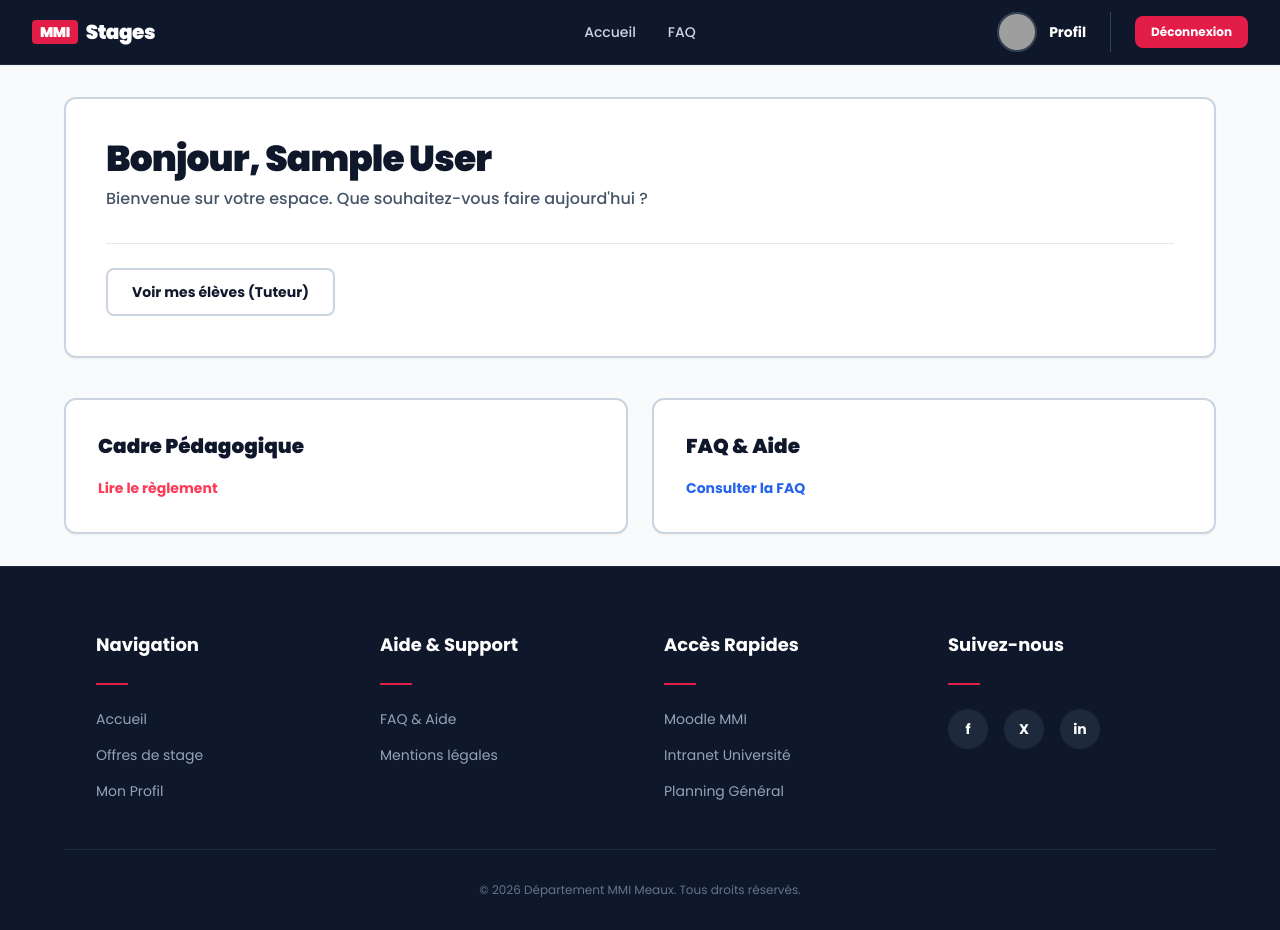
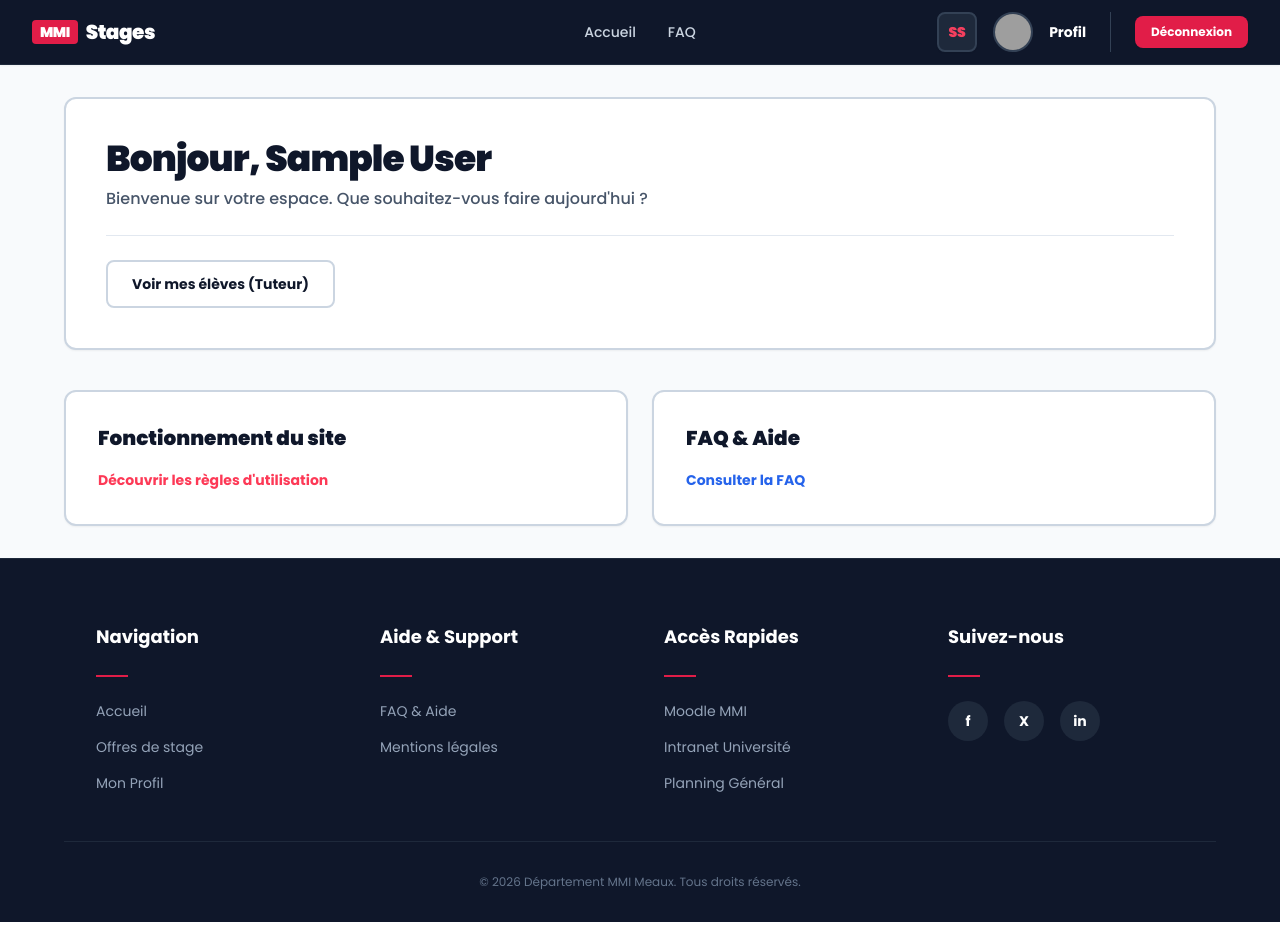
Before and after one commit to Ir0k888/SAE-201-203-stages, a PHP site: page / in a window 1280 px wide. Run offline with PHP 8.4, Linux system fonts and the light colour scheme; the visitor is signed in with stand-in values (Sample User, id 1); tables that the repository leaves empty hold one stand-in row (values such as "Sample post"); some libraries are stand-ins or nearby versions; grey boxes are pictures that could not be loaded.

Commit message:
modif_zaidi_ux

```diff
--- a/includes/navbar.php
+++ b/includes/navbar.php
@@ -5,6 +5,11 @@ $pages_path = $is_root ? 'pages/' : '';
 $role_check = $_SESSION['role'] ?? '';
 $type_compte_check = $_SESSION['type_compte'] ?? '';
 $photo_profil = $_SESSION['photo_profil'] ?? 'default.png';
+
+// Calcul des initiales
+$prenom_init = $_SESSION['prenom'] ?? 'U';
+$nom_init = $_SESSION['nom'] ?? 'S';
+$initiales = strtoupper(substr($prenom_init, 0, 1) . substr($nom_init, 0, 1));
 ?>
 <style>
     @import url('https://fonts.googleapis.com/css2?family=Poppins:wght@300;400;500;600;700;800;900&display=swap');
@@ -29,6 +34,8 @@ $photo_profil = $_SESSION['photo_profil'] ?? 'default.png';
 
         <?php elseif ($role_check === 'Administrateur'): ?>
             <li><a href="<?= $pages_path ?>validation_comptes.php" class="text-slate-300 hover:text-white transition-colors">Comptes & Rôles</a></li>
+            <!-- LIEN POUR L'ADMIN VERS LES SOUTENANCES -->
+            <li><a href="<?= $pages_path ?>admin_soutenances.php" class="text-slate-300 hover:text-white transition-colors">Soutenances</a></li>
 
         <?php elseif ($type_compte_check === 'enseignant'): ?>
             <li><a href="<?= $pages_path ?>offres.php" class="text-slate-300 hover:text-white transition-colors">Gérer les Offres</a></li>
@@ -43,7 +50,12 @@ $photo_profil = $_SESSION['photo_profil'] ?? 'default.png';
     </ul>
 
     <div class="flex items-center justify-end gap-6 w-1/4">
-        <div class="flex items-center gap-3 border-r border-slate-700 pr-6">
+        <div class="flex items-center gap-4 border-r border-slate-700 pr-6">
+            <!-- INITIALES AJOUTÉES ICI -->
+            <span title="Vos initiales" class="flex items-center justify-center w-10 h-10 bg-slate-800 rounded-lg border-2 border-slate-700 text-sm font-black text-rose-500 shadow-sm">
+                <?= $initiales ?>
+            </span>
+
             <a href="<?= $pages_path ?>profil.php" class="block w-10 h-10 rounded-full overflow-hidden border-2 border-slate-700 hover:border-rose-400 transition-colors bg-slate-800">
                 <img src="<?= $root_path ?>assets/uploads/<?= htmlspecialchars($photo_profil) ?>"
                      onerror="this.src='https://ui-avatars.com/api/?name=Profil&background=0f172a&color=fff'"
--- a/index.php
+++ b/index.php
@@ -1,4 +1,8 @@
 <?php
+header("Cache-Control: no-store, no-cache, must-revalidate, max-age=0");
+header("Cache-Control: post-check=0, pre-check=0", false);
+header("Pragma: no-cache");
+
 session_start();
 require_once 'config/database.php';
 
@@ -7,11 +11,21 @@ if (!isset($_SESSION['user_id'])) {
     exit();
 }
 
+$id_user = $_SESSION['user_id'];
 $nom = $_SESSION['nom'];
 $prenom = $_SESSION['prenom'];
-$role = $_SESSION['role'];
+$role = $_SESSION['role'] ?? 'Enseignant';
 $type_compte = $_SESSION['type_compte'];
 
+// VÉRIFICATION DU RGPD EN TEMPS RÉEL
+$table_user = ($type_compte === 'enseignant') ? 'Enseignant' : 'Etudiant';
+$id_col = ($type_compte === 'enseignant') ? 'id_enseignant' : 'id_etudiant';
+
+$stmt_rgpd = $pdo->prepare("SELECT politique_acceptee FROM $table_user WHERE $id_col = ?");
+$stmt_rgpd->execute([$id_user]);
+$politique_acceptee = $stmt_rgpd->fetchColumn();
+
+// Données de l'étudiant
 $offres_preview = [];
 if ($role === 'Etudiant') {
     $offres_preview = $pdo->query("SELECT * FROM Offre_de_stage ORDER BY id_offre_de_stage DESC LIMIT 3")->fetchAll();
@@ -28,24 +42,35 @@ if ($role === 'Etudiant') {
         body { font-family: 'Poppins', sans-serif; }
     </style>
 </head>
-<body class="bg-slate-50 text-slate-900 min-h-screen flex flex-col">
+<body class="bg-slate-50 text-slate-900 min-h-screen flex flex-col <?= ($politique_acceptee == 0) ? 'overflow-hidden' : '' ?>">
 
     <?php include 'includes/navbar.php'; ?>
 
     <main class="flex-grow p-8">
         <div class="max-w-6xl mx-auto space-y-10">
 
-            <!-- BORDURE EPAISSIE ICI -->
             <div class="bg-white p-10 rounded-xl border-2 border-slate-300 shadow-sm">
                 <h1 class="text-4xl font-black tracking-tight mb-2">Bonjour, <?= htmlspecialchars($prenom) ?></h1>
-                <p class="text-slate-600 font-medium mb-8">Bienvenue sur votre espace. Que souhaitez-vous faire aujourd'hui ?</p>
+                <p class="text-slate-600 font-medium mb-6">Bienvenue sur votre espace. Que souhaitez-vous faire aujourd'hui ?</p>
+
+                <?php if ($type_compte === 'enseignant' && $role !== 'Administrateur'): ?>
+                    <div class="mb-8 p-4 bg-slate-50 border-2 border-slate-200 rounded-lg inline-block">
+                        <p class="text-sm text-slate-700 font-medium">
+                            <span class="font-bold text-slate-900">Vos rôles attribués :</span>
+                            <span class="text-rose-600 font-bold ml-2"><?= htmlspecialchars($role) ?></span>
+                        </p>
+                    </div>
+                <?php endif; ?>
 
                 <div class="flex flex-wrap gap-4 pt-6 border-t border-slate-200">
                     <?php if ($role === 'Administrateur'): ?>
                         <a href="pages/validation_comptes.php" class="bg-slate-900 text-white font-bold text-sm px-6 py-3 rounded-lg hover:bg-slate-800 transition-colors">Modérer les comptes</a>
+                        <a href="pages/admin_soutenances.php" style="background-color: #FD3956;" class="text-white font-bold text-sm px-6 py-3 rounded-lg hover:bg-[#651617] transition-colors">Valider les dates de soutenance</a>
+
                     <?php elseif ($role === 'Etudiant'): ?>
                         <a href="pages/offres.php" style="background-color: #FD3956;" class="text-white font-bold text-sm px-6 py-3 rounded-lg hover:bg-[#651617] transition-colors">Voir les offres</a>
                         <a href="pages/suivi-recherches.php" class="bg-slate-900 text-white font-bold text-sm px-6 py-3 rounded-lg hover:bg-slate-800 transition-colors">Mes candidatures</a>
+
                     <?php else: ?>
                         <?php if (str_contains($role, 'Responsable de stage')): ?>
                             <a href="pages/offres.php" style="background-color: #FD3956;" class="text-white font-bold text-sm px-6 py-3 rounded-lg hover:bg-[#651617] transition-colors">Gérer les offres</a>
@@ -67,7 +92,6 @@ if ($role === 'Etudiant') {
                         <?php if(empty($offres_preview)): ?>
                             <p class="text-sm text-slate-500 italic col-span-3">Aucune offre disponible.</p>
                         <?php else: foreach($offres_preview as $o): ?>
-                            <!-- BORDURE EPAISSIE ICI -->
                             <div class="bg-white rounded-xl border-2 border-slate-300 shadow-sm overflow-hidden flex flex-col relative group">
                                 <div class="h-20 bg-slate-900"></div>
                                 <div class="absolute top-12 left-6 w-14 h-14 bg-white rounded-lg shadow-sm border-2 border-slate-200 flex items-center justify-center font-black text-2xl text-slate-900">
@@ -87,10 +111,10 @@ if ($role === 'Etudiant') {
             <?php endif; ?>
 
             <div class="grid grid-cols-1 md:grid-cols-2 gap-6">
-                <!-- BORDURES EPAISSIES ICI -->
+                <!-- RÈGLES ET FONCTIONNEMENT -->
                 <div class="bg-white p-8 rounded-xl border-2 border-slate-300 shadow-sm">
-                    <h3 class="font-black text-xl mb-4">Cadre Pédagogique</h3>
-                    <button type="button" onclick="document.getElementById('modal-reglement').style.display='flex'" style="color: #FD3956;" class="text-sm font-bold hover:text-[#651617] transition-colors">Lire le règlement</button>
+                    <h3 class="font-black text-xl mb-4">Fonctionnement du site</h3>
+                    <button type="button" onclick="document.getElementById('modal-fonctionnement').style.display='flex'" style="color: #FD3956;" class="text-sm font-bold hover:text-[#651617] transition-colors">Découvrir les règles d'utilisation</button>
                 </div>
                 <div class="bg-white p-8 rounded-xl border-2 border-slate-300 shadow-sm">
                     <h3 class="font-black text-xl mb-4">FAQ & Aide</h3>
@@ -100,21 +124,66 @@ if ($role === 'Etudiant') {
         </div>
     </main>
 
-    <!-- MODAL REGLEMENT AVEC TEXTE DÉTAILLÉ -->
-    <div id="modal-reglement" style="display: none;" class="fixed inset-0 bg-slate-900/80 z-50 items-center justify-center p-4">
-        <div class="bg-white rounded-xl p-10 w-full max-w-3xl max-h-[80vh] overflow-y-auto shadow-2xl relative">
-            <button type="button" onclick="document.getElementById('modal-reglement').style.display='none'" class="absolute top-6 right-6 text-slate-400 hover:text-rose-500 font-black text-3xl">&times;</button>
-            <h2 class="text-3xl font-black mb-6 text-slate-900">Règlement des Stages</h2>
-
-            <div class="text-sm text-slate-600 leading-relaxed space-y-4 mb-8">
-                <p><strong class="text-slate-900">1. Objet du stage :</strong> Le stage a pour but de mettre en pratique les enseignements dispensés au sein du département MMI. Il s'inscrit dans le cadre obligatoire de la validation du diplôme.</p>
-                <p><strong class="text-slate-900">2. Convention et début de mission :</strong> L'étudiant ne peut en aucun cas débuter sa mission en entreprise avant que la convention tripartite (IUT, Entreprise, Étudiant) ne soit officiellement signée par toutes les parties.</p>
-                <p><strong class="text-slate-900">3. Assiduité et comportement :</strong> L'étudiant est soumis aux horaires et au règlement intérieur de l'organisme d'accueil. Il représente l'IUT et doit faire preuve de professionnalisme. Toute absence (maladie, urgence) doit être impérativement et immédiatement justifiée auprès de l'entreprise ET du secrétariat de l'IUT.</p>
-                <p><strong class="text-slate-900">4. Confidentialité :</strong> L'étudiant s'engage à garder la plus stricte confidentialité sur les informations, méthodes et données internes recueillies pendant son stage. Si l'entreprise le demande, un accord de confidentialité spécifique (NDA) pourra être ajouté en annexe.</p>
-                <p><strong class="text-slate-900">5. Évaluation :</strong> Le stage sera évalué sur trois critères : le comportement en entreprise (note attribuée par le tuteur professionnel), la rédaction d'un rapport de stage écrit, et une soutenance orale finale devant un jury pédagogique.</p>
+    <!-- MODALE OBLIGATOIRE RGPD / COOKIES -->
+    <?php if ($politique_acceptee == 0): ?>
+    <div class="fixed inset-0 bg-slate-900/95 z-[100] flex items-center justify-center p-4">
+        <div class="bg-white rounded-2xl p-10 w-full max-w-2xl shadow-2xl relative">
+            <h2 class="text-3xl font-black mb-4 text-slate-900">Bienvenue sur la plateforme !</h2>
+            <div class="text-sm text-slate-600 mb-8 leading-relaxed space-y-4">
+                <p>Avant d'accéder à votre espace, vous devez impérativement accepter notre politique d'utilisation et de protection des données (RGPD).</p>
+                <p><strong>Traitement des données :</strong> Vos informations (Nom, prénom, CV, adresse email institutionnelle) sont enregistrées dans notre base de données locale dans le but exclusif du suivi pédagogique de vos stages et soutenances.</p>
+                <p><strong>Cookies :</strong> Le site utilise un cookie de session strictement nécessaire pour maintenir votre connexion sécurisée. Aucun suivi publicitaire n'est effectué.</p>
             </div>
 
-            <button type="button" onclick="document.getElementById('modal-reglement').style.display='none'" class="bg-slate-900 text-white font-bold px-8 py-3 rounded-lg hover:bg-slate-800 transition-colors">J'ai compris</button>
+            <div class="flex justify-end gap-4 border-t border-slate-100 pt-6">
+                <a href="actions/logout_action.php?msg=refus_politique" class="bg-slate-100 text-slate-700 font-bold px-6 py-3 rounded-lg hover:bg-slate-200 transition-colors">Je refuse</a>
+                <form action="actions/accepter_politique_action.php" method="POST">
+                    <input type="hidden" name="type_compte" value="<?= htmlspecialchars($type_compte) ?>">
+                    <button type="submit" style="background-color: #FD3956;" class="text-white font-bold px-8 py-3 rounded-lg hover:bg-[#651617] transition-colors shadow-sm">J'accepte et je continue</button>
+                </form>
+            </div>
+        </div>
+    </div>
+    <?php endif; ?>
+
+    <!-- MODAL FONCTIONNEMENT DÉTAILLÉ -->
+    <div id="modal-fonctionnement" style="display: none;" class="fixed inset-0 bg-slate-900/80 z-50 items-center justify-center p-4">
+        <div class="bg-white rounded-xl p-10 w-full max-w-4xl max-h-[85vh] overflow-y-auto shadow-2xl relative">
+            <button type="button" onclick="document.getElementById('modal-fonctionnement').style.display='none'" class="absolute top-6 right-6 text-slate-400 hover:text-rose-500 font-black text-3xl">&times;</button>
+            <h2 class="text-3xl font-black mb-2 text-slate-900">Règles et Fonctionnement</h2>
+            <p class="text-slate-500 font-medium mb-8">Guide complet d'utilisation de la plateforme MMI Stages.</p>
+
+            <div class="space-y-6 text-sm text-slate-700">
+
+                <div class="bg-slate-50 p-6 rounded-xl border-2 border-slate-200">
+                    <h3 class="font-black text-xl text-slate-900 mb-3 text-rose-600">Le rôle : Étudiant</h3>
+                    <p class="mb-3 leading-relaxed">Dès votre inscription, votre première tâche est de <strong>compléter votre profil</strong> (photo, bio, informations de contact). Ces éléments sont nécessaires pour l'édition de vos conventions.</p>
+                    <ul class="list-disc pl-5 space-y-2 font-medium text-slate-600">
+                        <li><strong>Parcourir et Postuler :</strong> Vous avez accès à un catalogue d'offres de stage triées sur le volet. Vous pouvez postuler en un clic en joignant obligatoirement un CV au format PDF.</li>
+                        <li><strong>Suivi des candidatures :</strong> Retrouvez l'état de vos demandes (En attente, Entretien, Validé) depuis l'onglet "Mes candidatures".</li>
+                        <li><strong>Soutenance :</strong> Une fois votre stage validé, les informations sur votre tuteur pédagogique, la date et le lieu de votre oral final apparaîtront dans l'onglet Soutenance.</li>
+                    </ul>
+                </div>
+
+                <div class="bg-slate-50 p-6 rounded-xl border-2 border-slate-200">
+                    <h3 class="font-black text-xl text-slate-900 mb-3 text-rose-600">Le rôle : Professeur</h3>
+                    <p class="mb-3 leading-relaxed">Les enseignants s'inscrivent sur la plateforme et doivent patienter jusqu'à ce que l'Administrateur valide leur compte et leur attribue un ou plusieurs rôles spécifiques :</p>
+                    <ul class="list-disc pl-5 space-y-2 font-medium text-slate-600">
+                        <li><strong>Responsable de Stage :</strong> Vous gérez la bibliothèque des offres. Vous pouvez ajouter, modifier ou supprimer des fiches de stage. C'est également vous qui recevez les CV des étudiants et qui avez le bouton final pour "Valider le stage".</li>
+                        <li><strong>Responsable de Soutenance :</strong> Vous organisez la fin de l'année. Vous affiliez un étudiant à un professeur jury et vous soumettez une "proposition de date" via la plateforme.</li>
+                        <li><strong>Tuteur Pédagogique :</strong> Tout professeur peut consulter la liste et l'état d'avancement des élèves dont il a la charge.</li>
+                    </ul>
+                </div>
+
+                <div class="bg-slate-50 p-6 rounded-xl border-2 border-slate-200">
+                    <h3 class="font-black text-xl text-slate-900 mb-3 text-rose-600">Le rôle : Administrateur</h3>
+                    <p class="leading-relaxed font-medium text-slate-600">L'administrateur est le garant de la cohérence globale. Il valide les comptes enseignants fraîchement créés afin de bloquer les intrusions externes. Il a le pouvoir d'attribuer les permissions (les rôles) aux professeurs. Enfin, il vérifie le planning général en étant la seule personne capable de <strong>valider définitivement les dates de soutenance</strong> proposées par les responsables.</p>
+                </div>
+            </div>
+
+            <div class="mt-8 pt-6 border-t border-slate-100 flex justify-end">
+                <button type="button" onclick="document.getElementById('modal-fonctionnement').style.display='none'" class="bg-slate-900 text-white font-bold px-8 py-3 rounded-lg hover:bg-slate-800 transition-colors">J'ai compris</button>
+            </div>
         </div>
     </div>
 
```
Also changed, not shown: actions/accepter_politique_action.php (+12 -16 lines), actions/logout_action.php (+21 -2 lines), actions/valider_soutenance_action.php (+12 -12 lines), pages/admin_soutenances.php (added, +81 -0 lines), 1 other file.
